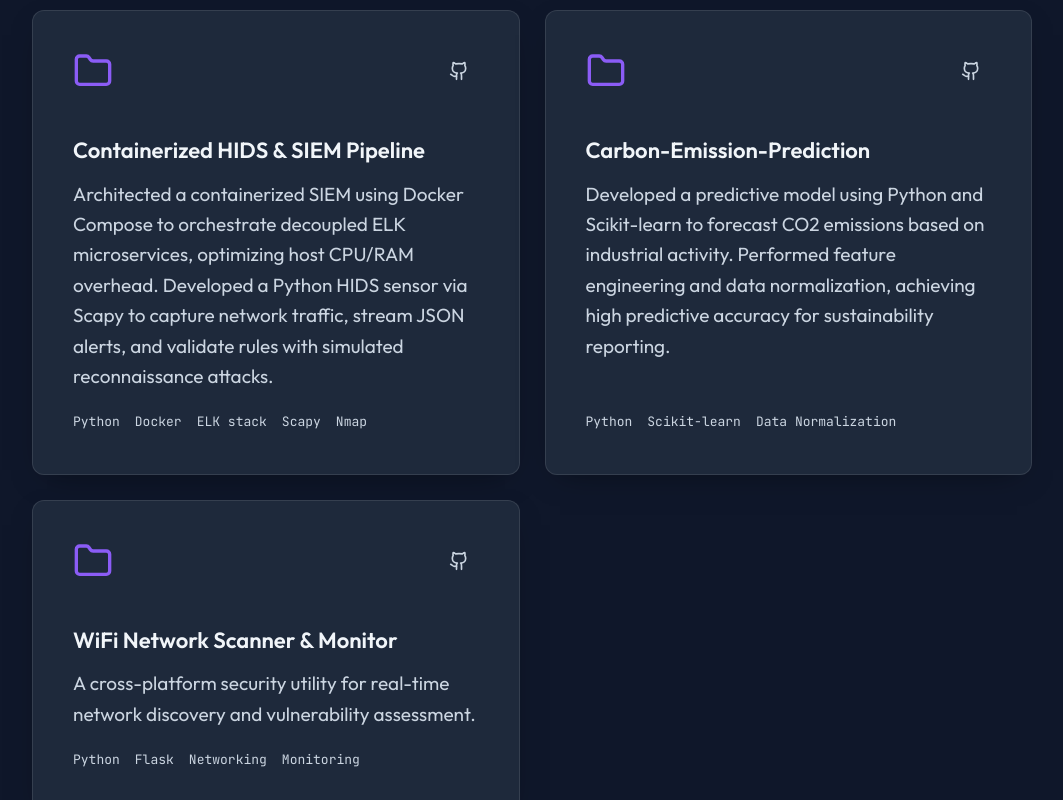
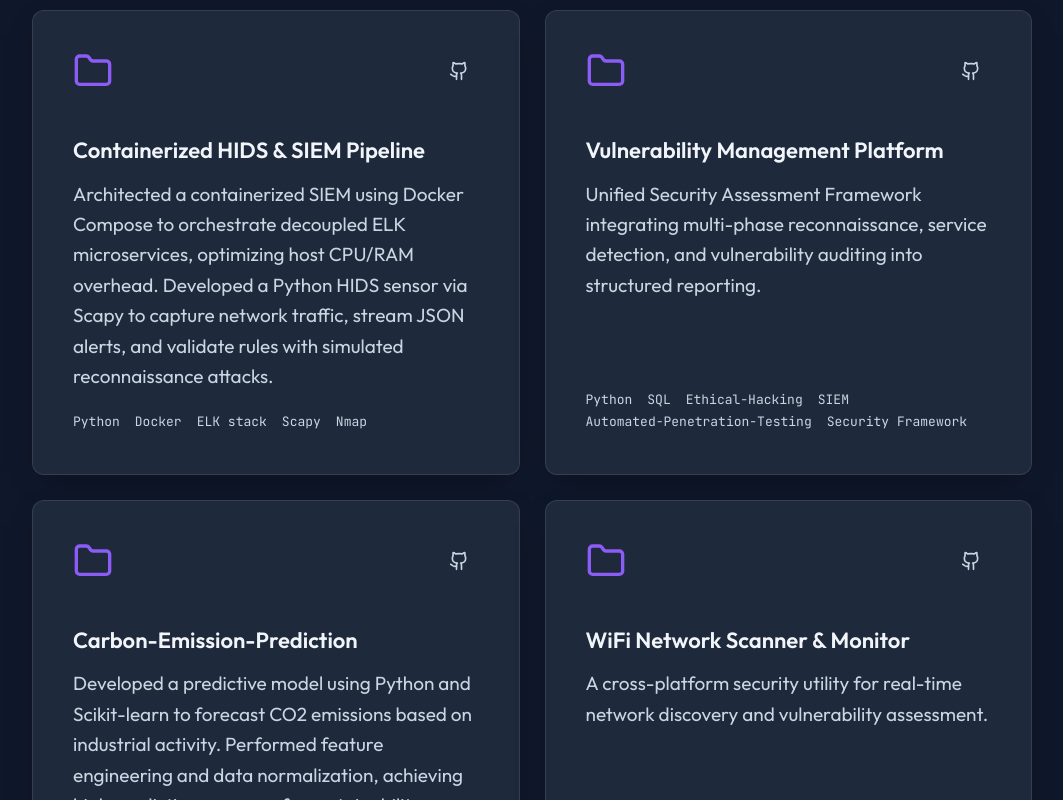
Before and after one commit to Rishikaaz/Portfolio, a Next.js app: page / in a window 1280 px wide. Shown: the part 3480-4280 px from the top of the page, without its empty margins (108-1171 px from the left). Built offline with nearby package versions, Linux system fonts and the light colour scheme.

Commit message:
Add Vulnerability Management Platform to projects

```diff
--- a/src/components/Projects.tsx
+++ b/src/components/Projects.tsx
@@ -10,6 +10,12 @@ const Projects = () => {
       desc: "Architected a containerized SIEM using Docker Compose to orchestrate decoupled ELK microservices, optimizing host CPU/RAM overhead. Developed a Python HIDS sensor via Scapy to capture network traffic, stream JSON alerts, and validate rules with simulated reconnaissance attacks.",
       tech: ["Python", "Docker", "ELK stack", "Scapy", "Nmap"],
       github: "https://github.com/Rishikaaz"
+    },
+    {
+      title: "Vulnerability Management Platform",
+      desc: "Unified Security Assessment Framework integrating multi-phase reconnaissance, service detection, and vulnerability auditing into structured reporting.",
+      tech: ["Python", "SQL", "Ethical-Hacking","SIEM","Automated-Penetration-Testing", "Security Framework"],
+      github: "https://github.com/Rishikaaz/Vulnerability-Management-Platform"
     },
     {
       title: "Carbon-Emission-Prediction",
```
